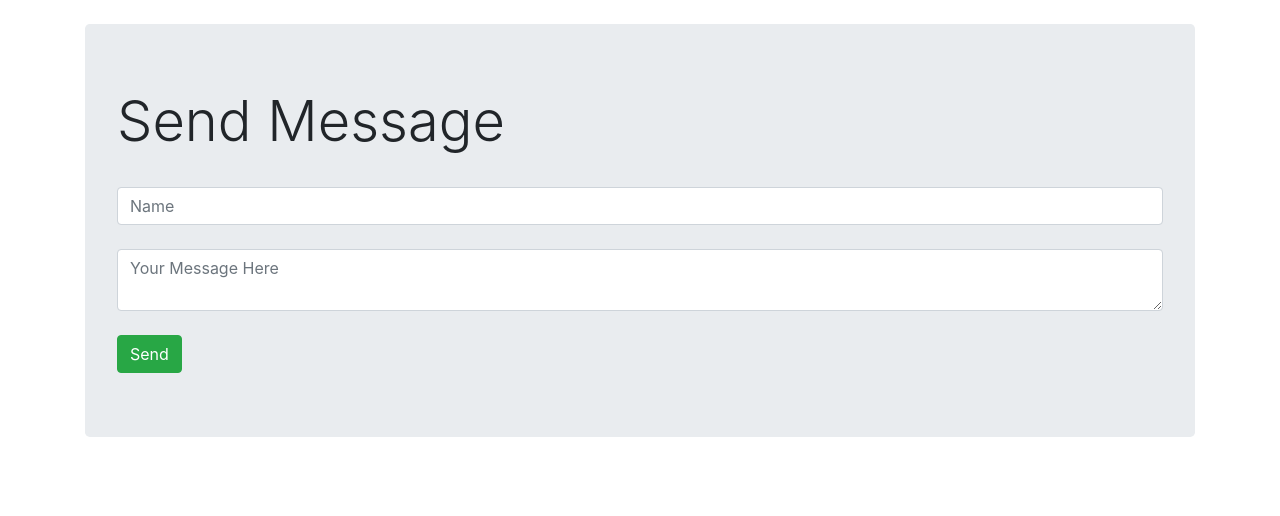
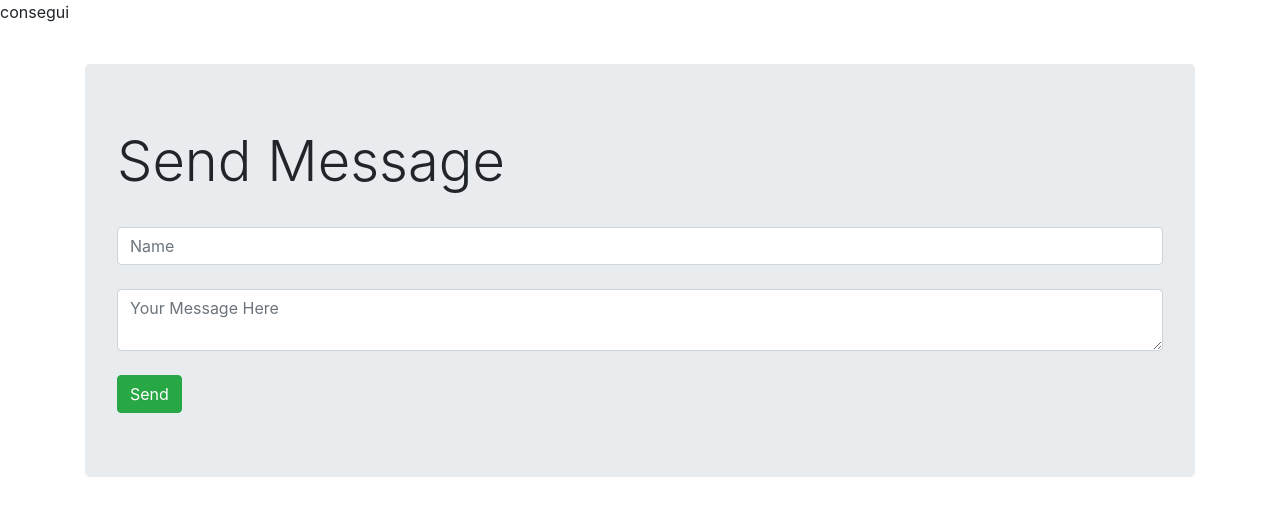
Before and after one commit to Henrique0714/ezops-test-henrique, a website: page index.html in a window 1280 px wide. Drawn offline with nearby package versions, Linux system fonts and the light colour scheme; no server answers.

Commit message:
Update index.html

```diff
--- a/index.html
+++ b/index.html
@@ -1,6 +1,7 @@
 <!DOCTYPE html>
 <html>
 <head>
+    <p>consegui </p>
     <link rel="stylesheet" href="https://cdn.jsdelivr.net/npm/bootstrap@4.3.1/dist/css/bootstrap.min.css" integrity="sha384-ggOyR0iXCbMQv3Xipma34MD+dH/1fQ784/j6cY/iJTQUOhcWr7x9JvoRxT2MZw1T" crossorigin="anonymous">
   </head>
 <body>
```
